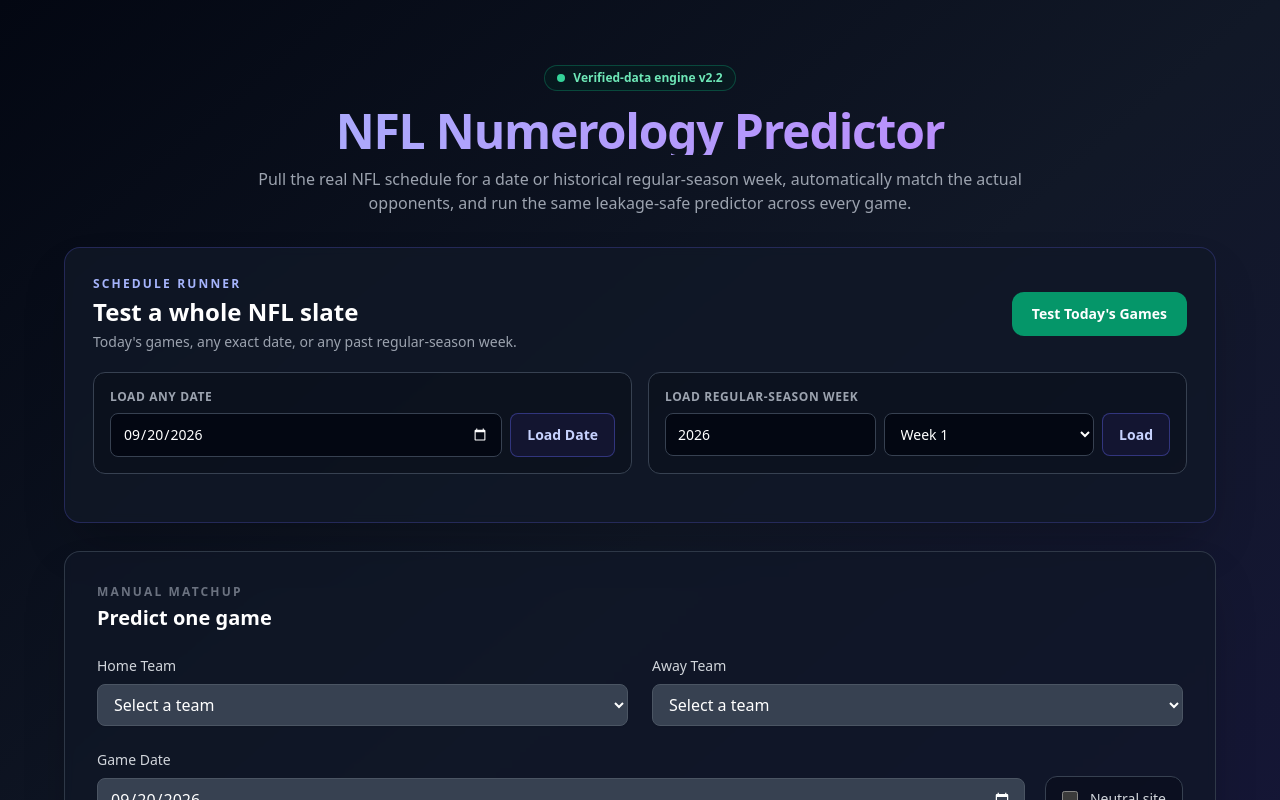
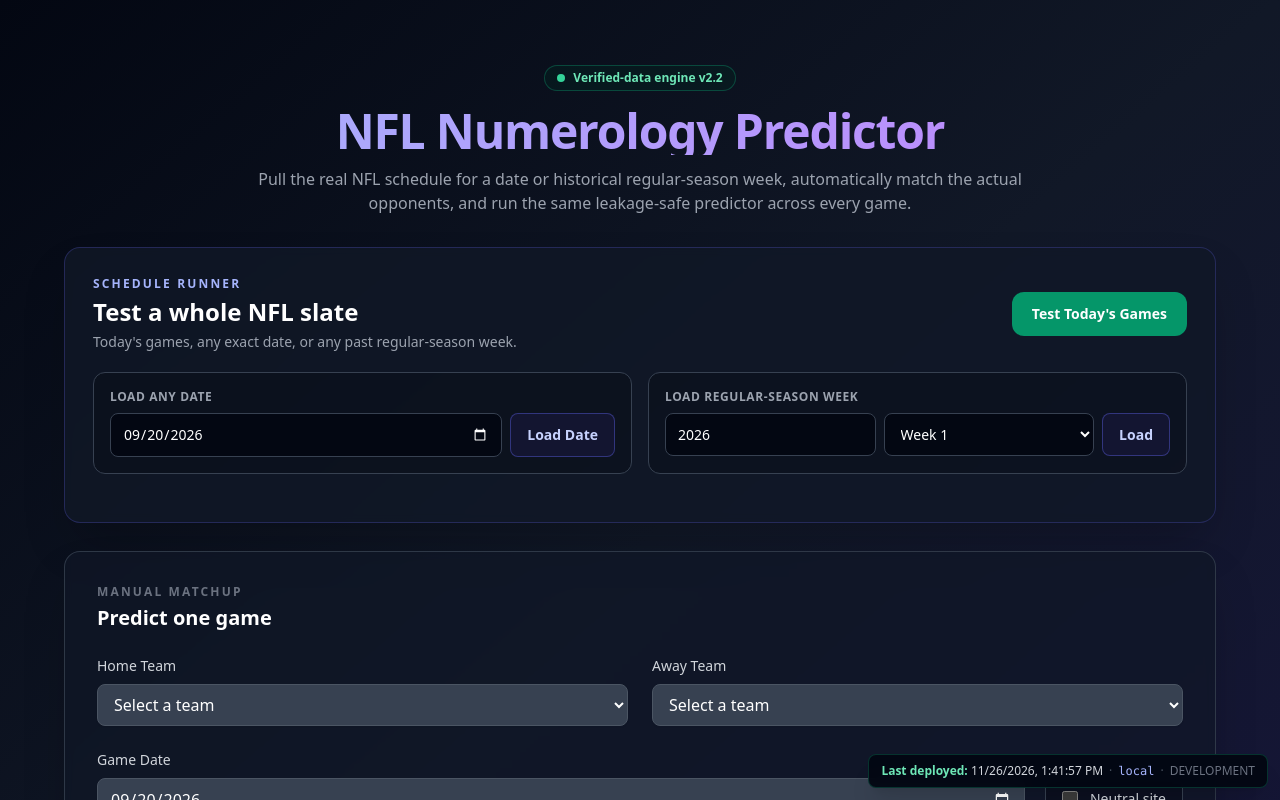
Before and after one commit to olsonan26/POSSIBLY-ACCURATE-NFL-PREDICTOR-, a React (Vite) app: page / in a window 1280 px wide. Shown: the top 800 px of the page. Built offline with nearby package versions, Linux system fonts and the light colour scheme.

Commit message:
UI: show last deployed time and commit on predictor

```diff
--- a/index.tsx
+++ b/index.tsx
@@ -1,16 +1,30 @@
-
 import React from 'react';
 import ReactDOM from 'react-dom/client';
 import App from './App';
+import { BUILD_META, shortCommit } from './buildMeta';
 
 const rootElement = document.getElementById('root');
 if (!rootElement) {
   throw new Error("Could not find root element to mount to");
 }
 
+const builtLabel = Number.isNaN(Date.parse(BUILD_META.builtAt))
+  ? BUILD_META.builtAt
+  : new Date(BUILD_META.builtAt).toLocaleString();
+
 const root = ReactDOM.createRoot(rootElement);
 root.render(
   <React.StrictMode>
-    <App />
+    <div className="relative min-h-screen">
+      <App />
+      <div className="fixed bottom-3 right-3 z-50 max-w-[calc(100vw-1.5rem)] rounded-lg border border-emerald-500/25 bg-gray-950/95 px-3 py-2 text-[10px] sm:text-xs text-gray-300 shadow-xl backdrop-blur">
+        <span className="font-bold text-emerald-300">Last deployed:</span>{' '}
+        {builtLabel}
+        <span className="mx-1.5 text-gray-600">·</span>
+        <span className="font-mono text-indigo-300">{shortCommit}</span>
+        <span className="mx-1.5 text-gray-600">·</span>
+        <span className="uppercase text-gray-500">{BUILD_META.environment}</span>
+      </div>
+    </div>
   </React.StrictMode>
 );
```
